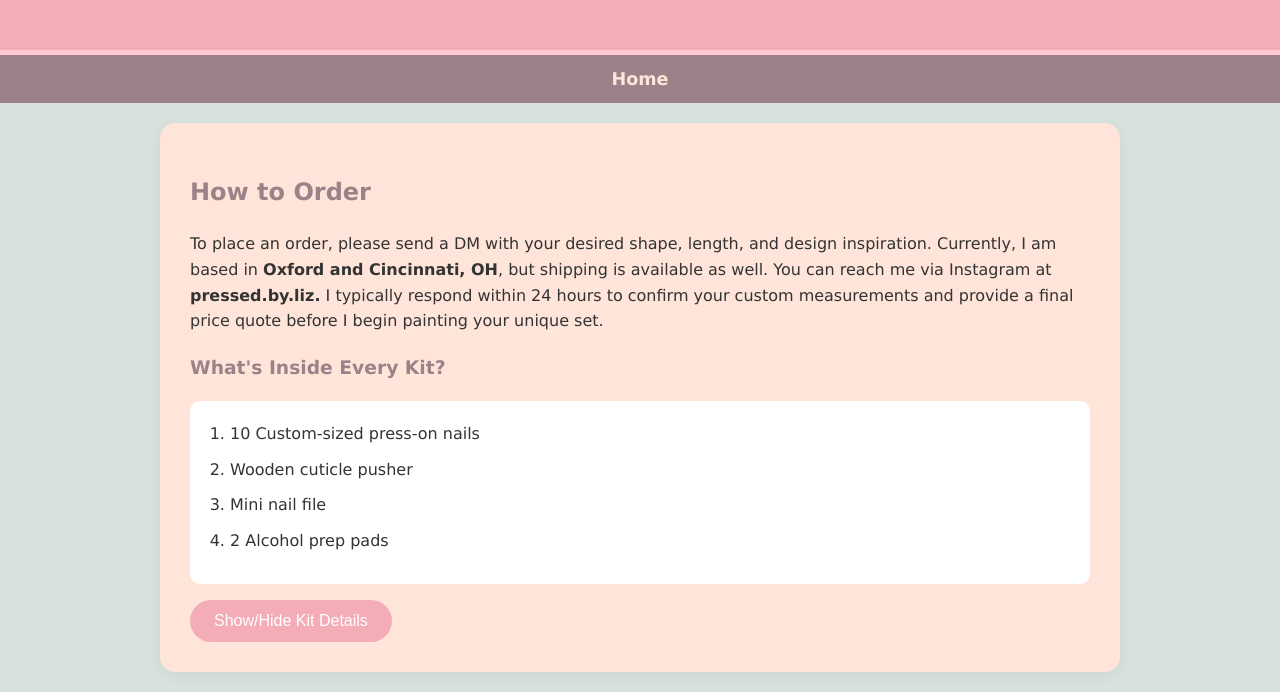
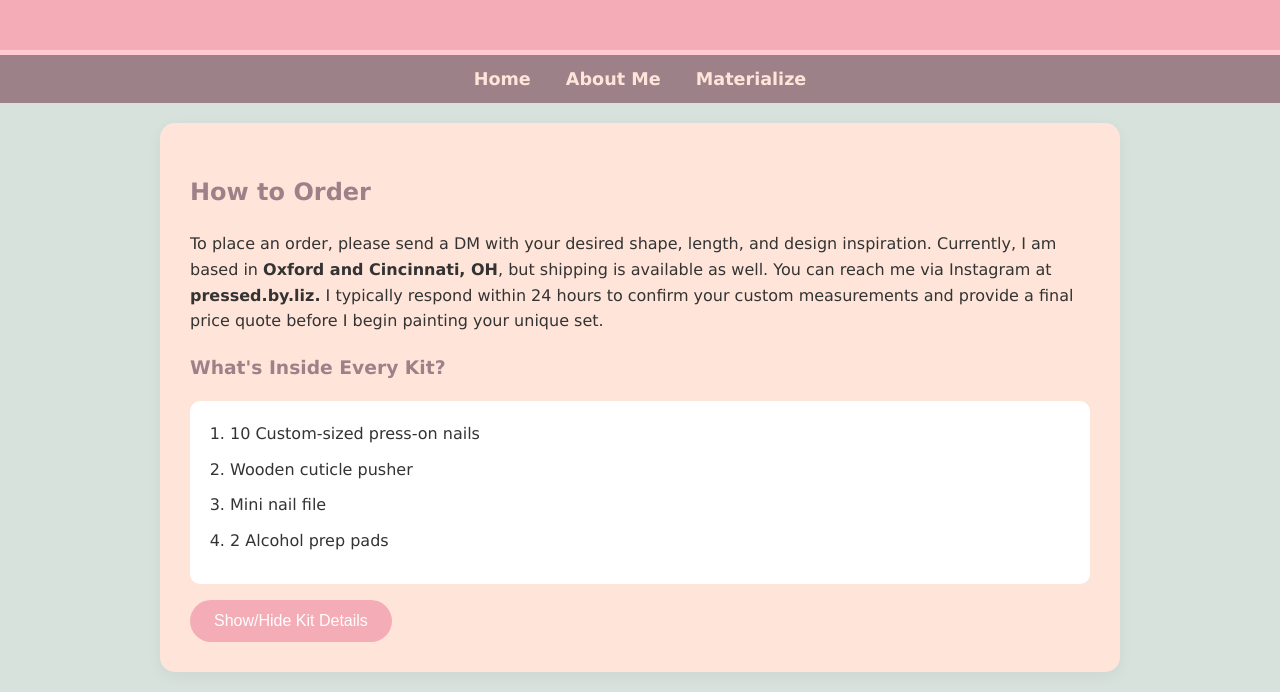
Before and after one commit to braunsej-oss/pressed-by-liz, a plain HTML site: page learnmore.html in a window 1280 px wide. Shown: the part 108-800 px from the top of the page. Drawn offline with Linux system fonts and the light colour scheme.

Commit message:
Update learnmore.html

```diff
--- a/learnmore.html
+++ b/learnmore.html
@@ -9,6 +9,8 @@
     <header><h1>Order</h1></header>
     <nav>
         <a href="index.html">Home</a>
+         <a href="aboutme.html">About Me</a>
+        <a href="materialize.html">Materialize</a>
 
     </nav>
 
```
